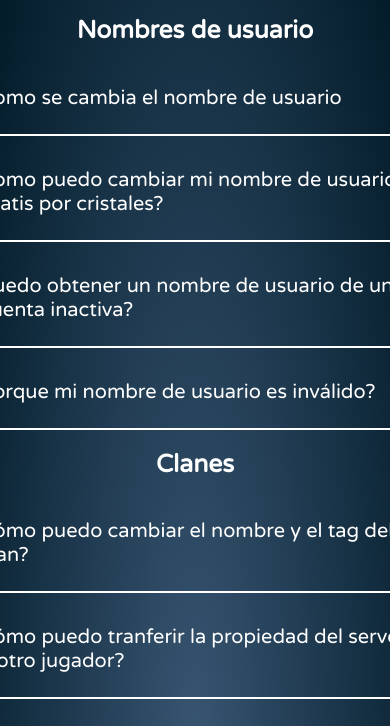
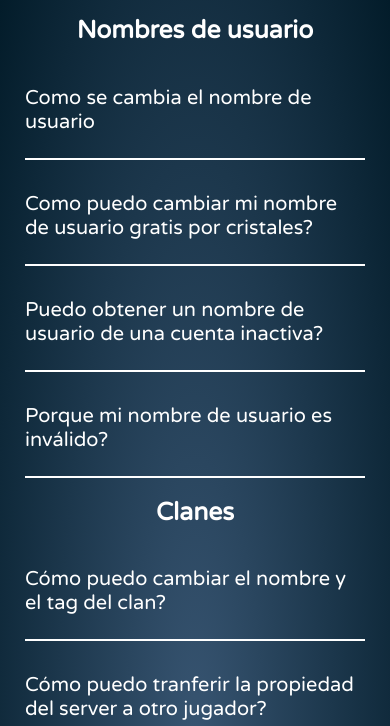
Before and after one commit to devcatalagamer/TankiHelpES, a plain HTML site: page Subpagines/Preguntas_Respuestas.html in a window 390 px wide. Shown: the part 86-812 px from the top of the page. Drawn offline with nearby package versions, Linux system fonts and the light colour scheme.

Commit message:
Update Estils.css

```diff
--- a/Estils/Estils.css
+++ b/Estils/Estils.css
@@ -692,7 +692,7 @@ section {
 
     .faq {
 
-        width: 430px;
+        width: 340px;
         margin-top: 2rem;
         padding-bottom: 1rem;
         border-bottom: 2px solid white;
```
